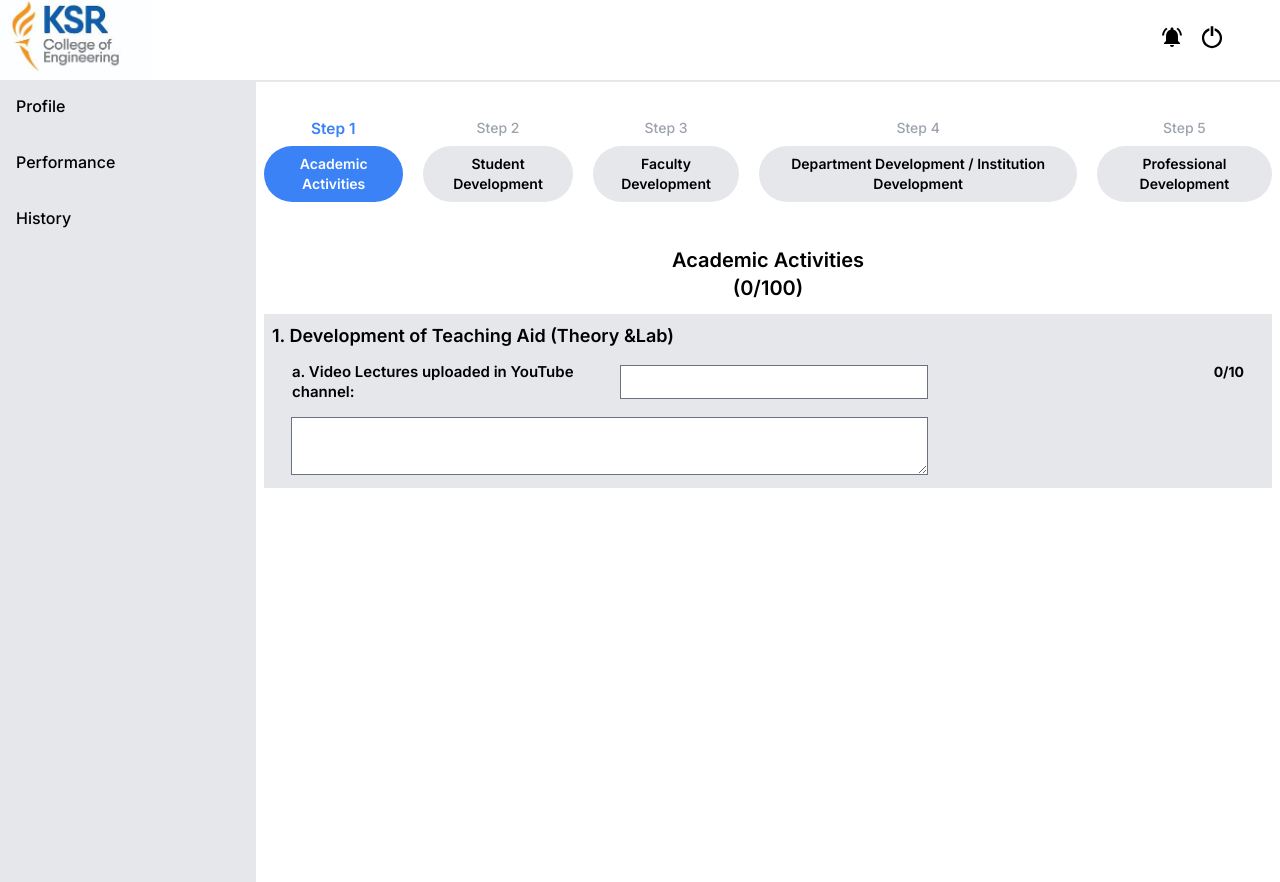
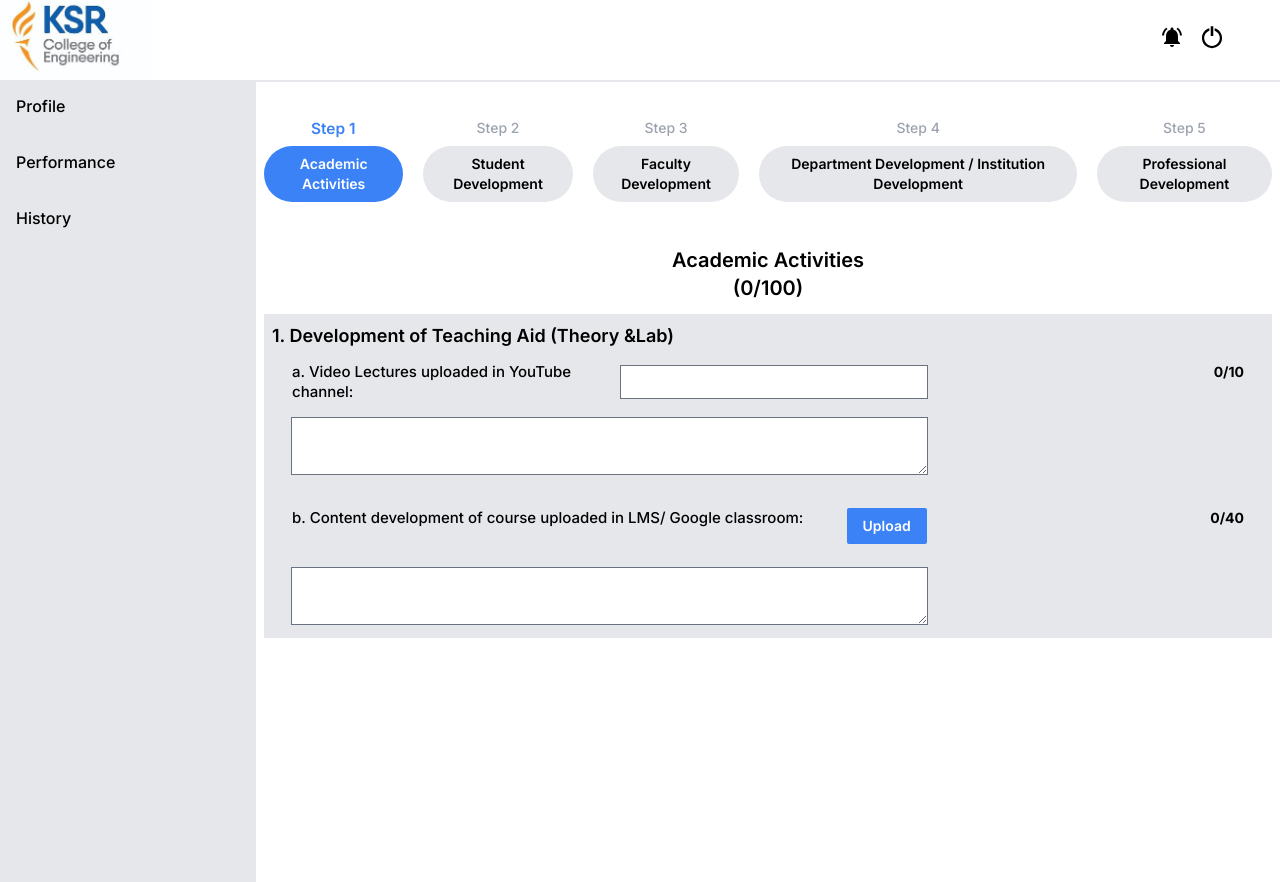
Before and after one commit to git-sivabalan/newtest, a Next.js app: page /performance in a window 1280 px wide. Built offline with nearby package versions, Linux system fonts and the light colour scheme.

Commit message:
step 1 updated

```diff
--- a/components/AcademicActivities.jsx
+++ b/components/AcademicActivities.jsx
@@ -1,8 +1,62 @@
 "use client";
 // AcademicActivities.jsx
-import React from "react";
+import React, { useEffect, useState } from "react";
+import { CiSquareRemove } from "react-icons/ci";
 
 const AcademicActivities = () => {
+  const [formData, setFormData] = useState({
+    youtubeLink: "",
+    courseUploadedFile: "",
+  });
+  const handleInputChange = (e) => {
+    const { name, value } = e.target;
+    setFormData({
+      ...formData,
+      [name]: value,
+    });
+  };
+  const handleFileInputChange = (e) => {
+    const file = e.target.files[0];
+    const name = e.target.name;
+    setFormData({
+      ...formData,
+      [name]: file, // Update file state with the selected file
+    });
+  };
+  const [point, setPoint] = useState({
+    youtubeLink: 0,
+    courseUploadedFile: 0
+  });
+
+    console.log(point);
+
+  // Youtube Link Validator
+
+  function YoutubeValidation(link) {
+    const youtubeRegex = /^(?:https?:\/\/)?(?:www\.)?(?:youtu\.be\/|youtube\.com\/(?:embed\/|v\/|watch\?v=|watch\?.+&v=))((\w|-){11})(?:\S+)?$/;
+    return youtubeRegex.test(link);
+  }
+
+
+  // Updating Points in formData
+
+  useEffect(() => {
+    // Create a new point object based on the previous state
+    setPoint(prevPoint => ({
+      ...prevPoint,
+      youtubeLink: (formData.youtubeLink !== '' && YoutubeValidation(formData.youtubeLink)) ? 10 : 0,
+      courseUploadedFile: (formData.courseUploadedFile !== '') ? 40 : 0
+    }));
+  }, [formData.youtubeLink, formData.courseUploadedFile]);
+
+// console.log(formData)
+// console.log("")
+const handleResetField = (fieldName) => {
+  setFormData(prevFormData => ({
+    ...prevFormData,
+    [fieldName]: "" // Set the specified field to an empty string
+  }));
+};
   return (
     <div className="">
       <div className="font-semibold flex text-center flex-col">
@@ -12,28 +66,85 @@ const AcademicActivities = () => {
       <div className="bg-gray-200 sm:p-2 p-1 my-3">
         {/* 1. Development of Teaching Aid (Theory &Lab) */}
         <div className="teaching-aid">
-          <h1 className="text-[16px] md:text-lg font-semibold mb-3">
+          <h1 className="text-md md:text-lg font-semibold mb-3">
             1. Development of Teaching Aid (Theory &Lab)
           </h1>
+          {/* a. Video Lectures uploaded in YouTube channel: */}
+          <div className="a">
             <div className="sm:mx-5 mx-1">
               <div className="flex justify-between  ">
                 <div className="lg:flex lg:items-center lg:flex-row lg:gap-7 flex flex-col gap-2 lg:w-8/12 ">
-              <span className="sm:text-[15px] font-semibold text-sm w-full ">
+                  <span className="sm:text-[15px] font-medium text-sm w-full ">
                     a. Video Lectures uploaded in YouTube channel:
                   </span>
                   <input
                     type="text"
-                name=""
+                    name="youtubeLink"
                     id=""
+                    value={formData.youtubeLink}
+                    onChange={handleInputChange}
                     className="w-full outline outline-1 outline-gray-500 px-1 py-1 focus:outline-2 focus:outline-current"
                   />
                 </div>
-            <div className="text-sm font-bold ">0/10</div>
+                <div className="text-sm font-bold ">{`${point.youtubeLink}/10`}</div>
               </div>
-            <textarea name="" id="" className="lg:w-8/12 w-full mt-4 outline outline-1 outline-gray-500 focus:outline-2 focus:outline-current p-1 "></textarea>
+              <textarea
+                name=""
+                id=""
+                className="lg:w-8/12 w-full mt-4 outline outline-1 outline-gray-500 focus:outline-2 focus:outline-current p-1 "
+              ></textarea>
             </div>
           </div>
-
+          {/* b.Content development of course uploaded in LMS/ Google classroom: */}
+          <div className="a mt-7">
+            <div className="sm:mx-5 mx-1">
+              <div className="flex justify-between">
+                <div className="lg:flex lg:items-start lg:flex-row lg:gap-7 flex flex-col gap-2 lg:w-8/12">
+                  <span className="sm:text-[15px] font-medium text-sm w-full pr-10 sm:pr-0">
+                    b. Content development of course uploaded in LMS/ Google
+                    classroom:
+                  </span>
+                  <div className="flex  flex-col gap-2">
+                    <label
+                      htmlFor="file-upload"
+                      className="file-upload-button bg-blue-500 hover:bg-blue-600 text-white py-2 text-sm px-4 font-semibold rounded-sm lg:w-auto w-2/6 text-center   cursor-pointer"
+                    >
+                      Upload
+                      <input
+                        type="file"
+                        name="courseUploadedFile"
+                        id="file-upload"
+                        className="hidden"
+                        onChange={handleFileInputChange}
+                      />
+                    </label>
+                    <span className="text-[12px] flex flex-nowrap items-center gap-3 overflow-hidden">
+                      <div
+                        className={`text-lg text-red-500 cursor-pointer ${
+                          formData.courseUploadedFile != "" ? "block" : "hidden"
+                        }`}
+                        onClick={() => handleResetField("courseUploadedFile")}
+                      >
+                        <CiSquareRemove />
+                      </div>
+                      <div className="text-sm ">
+                      {formData.courseUploadedFile && formData.courseUploadedFile.name.slice(0, 26)}
+                      </div>
+                    </span>
+                  </div>
+                </div>
+                <div className="text-sm font-bold ">
+                  {`${point.courseUploadedFile}/40`}
+                </div>
+              </div>
+              <textarea
+                name=""
+                id=""
+                className="lg:w-8/12 w-full mt-4 outline outline-1 outline-gray-500 focus:outline-2 focus:outline-current p-1"
+              ></textarea>
+            </div>
+          </div>
+        </div>
 
         {/* --------------- */}
       </div>
```
Lines whose indentation alone changed are shown as unchanged.
